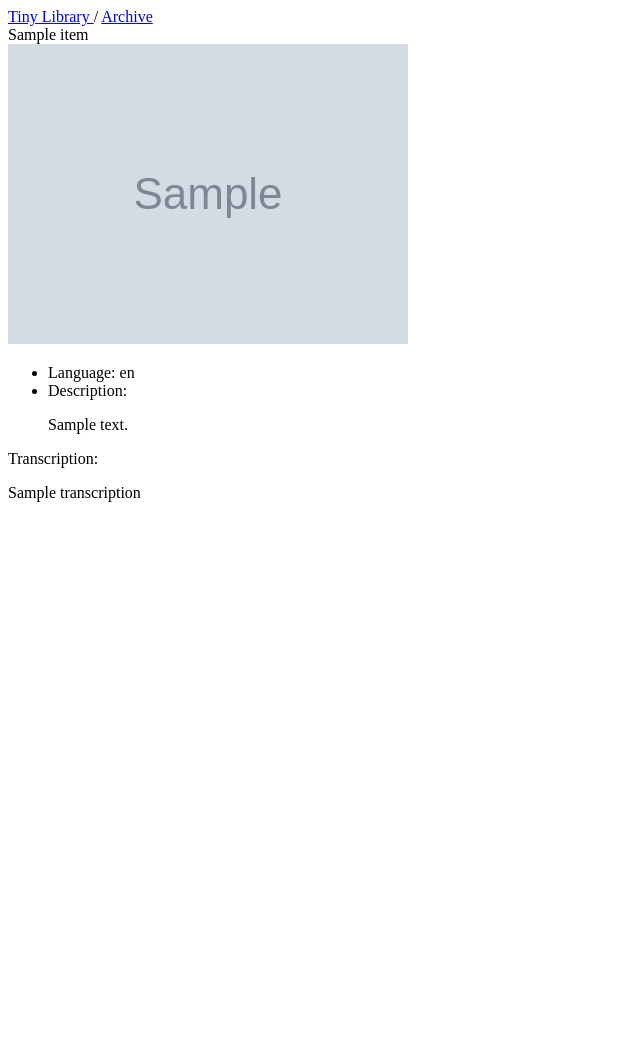
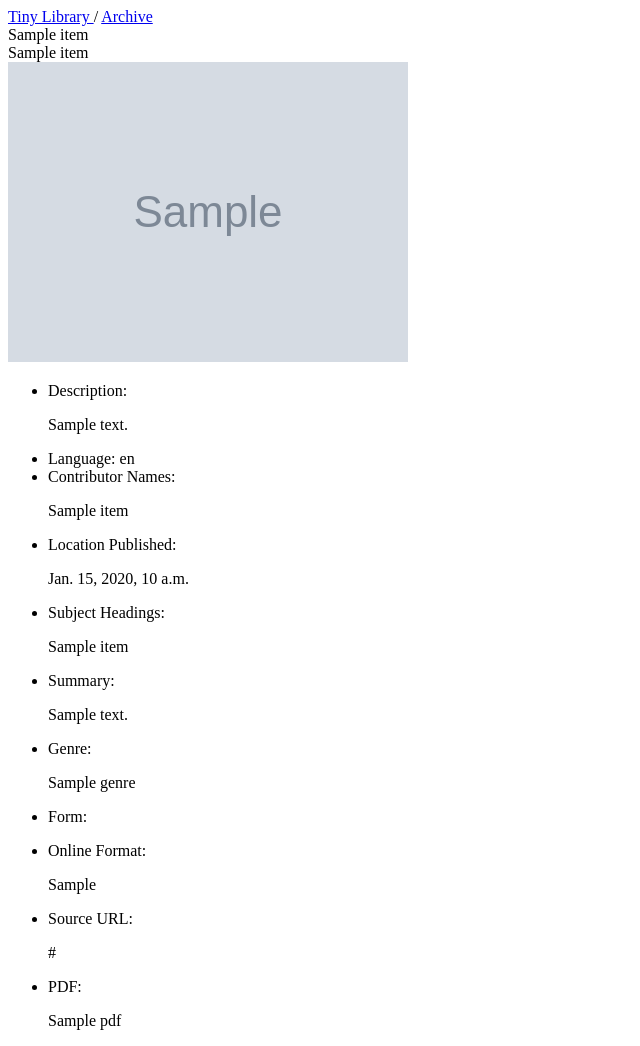
Before and after one commit to nanythemummy/tinyarchive, a Django app: template tinyarchive/archive/templates/archive/item_document.html in a window 1280 px wide. Shown: the whole page, without its empty margins (0-640 px from the left). Before the commit the page ends 502 px from the top, so only its background shows below. Run offline with Django 4.2, Linux system fonts and the light colour scheme; the template is opened without the code that fills it: most values are stand-ins (such as "Sample title", 1, 10 or a date in 2020); grey boxes marked "Sample" are stand-in pictures.

Commit message:
adding pdfs

```diff
--- a/tinyarchive/archive/models.py
+++ b/tinyarchive/archive/models.py
@@ -71,10 +71,12 @@ class Document(ArchiveDocument):
     # might want to do something to standardize this later so people can't
     # just enter variant spellings for language names--a preformated list of standard names
     # and codes?
+    title = models.CharField(max_length=500, default="N/A")
     language = models.CharField(max_length=200)
     contributor_names = models.CharField(max_length=500, default="N/A")
     location_published = models.CharField(max_length=500, default="N/A")
     subject_headings = models.TextField(blank=True, null=False)
+    summary = models.TextField(blank=True, null=False)
     GENRE_WEB = 'website'
     GENRE_OTHER = 'other'
     GENRE_CHOICES = [(GENRE_WEB, "Website"),
--- a/tinyarchive/archive/templates/archive/item_document.html
+++ b/tinyarchive/archive/templates/archive/item_document.html
@@ -6,6 +6,9 @@
 </div>
 <div class="page_title">
     {{item.name}}
+</div>
+<div class="page_title">
+    {{item.title}}
 </div>
 <div class="content">
     <div class="image">
@@ -19,13 +22,21 @@
     </div>
     <div class="info">
         <ul>
+            <li>Description: <p>{{item.description}}</p> </li>
             <li>Language: {{item.language}}</li>
-            <li>Description: <p>{{item.description}}</p> </li>
+            <li>Contributor Names: <p>{{item.contributor_names}}</p> </li>
+            <li>Location Published: <p>{{item.location_published}}</p> </li>
+            <li>Subject Headings: <p>{{item.subject_headings}}</p> </li>
+            <li>Summary: <p>{{item.summary}}</p> </li>
+            <li>Genre: <p>{{item.genre}}</p> </li>
+            <li>Form: <p>{{item.form}}</p> </li>
+            <li>Online Format: <p>{{item.online_format}}</p> </li>
+            <li>Source URL: <p>{{item.source_URL}}</p> </li>
+            <li>PDF: <p>{{item.PDF}}</p> </li>
+
         </ul>
     </div>
-    <div class="transcription">
-        Transcription: <p>{{item.transcription}}</p>
-    </div>
+
 
 </div>
 {% endblock %}
```
Also changed, not shown: tinyarchive/archive/views.py (+12 -1 lines), tinyarchive/archive/migrations/0015_document_summary_document_title.py (added), tinyarchive/db.sqlite3, 4 other files.
